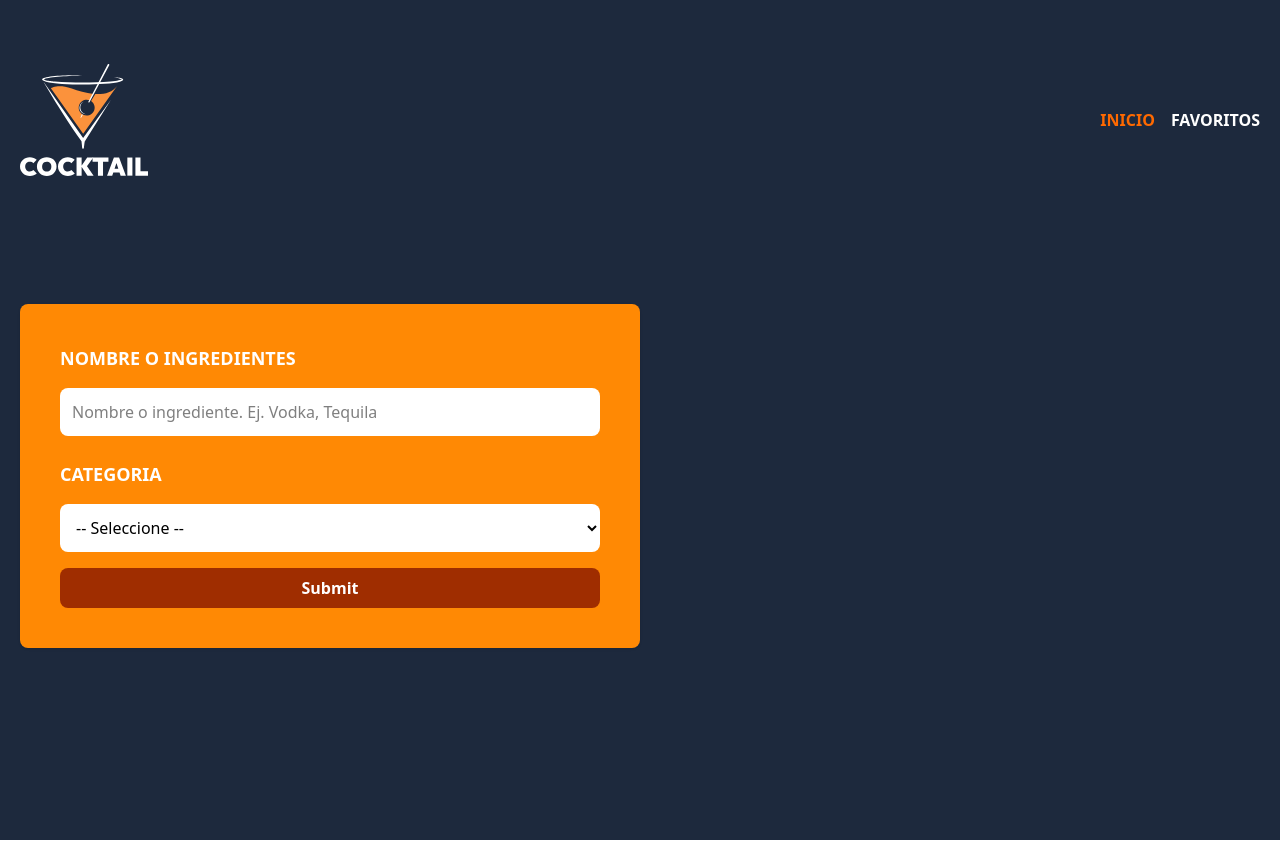
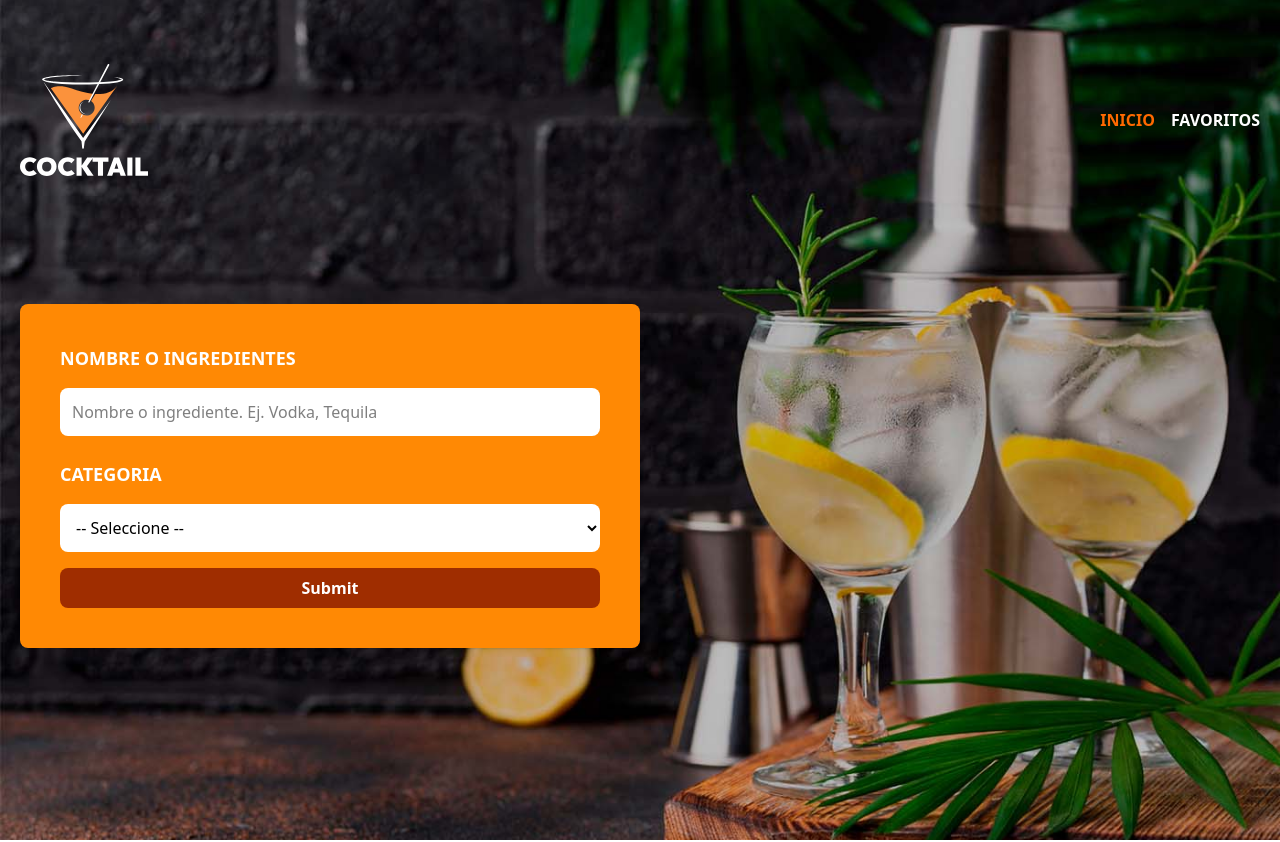
Before and after one commit to AlexhHr23/bebidas-react, a React (Vite) app: page / in a window 1280 px wide. Shown: the top 842 px of the page. Built offline with nearby package versions, Linux system fonts and the light colour scheme.

Commit message:
imagen de fondo

```diff
--- a/package.json
+++ b/package.json
@@ -14,8 +14,7 @@
     "react": "^19.0.0",
     "react-dom": "^19.0.0",
     "react-router": "^7.5.3",
-    "react-router-dom": "^7.5.3",
-    "tailwindcss": "^4.1.4"
+    "react-router-dom": "^7.5.3"
   },
   "devDependencies": {
     "@eslint/js": "^9.22.0",
@@ -26,6 +25,7 @@
     "eslint-plugin-react-hooks": "^5.2.0",
     "eslint-plugin-react-refresh": "^0.4.19",
     "globals": "^16.0.0",
+    "tailwindcss": "^4.1.4",
     "typescript": "~5.7.2",
     "typescript-eslint": "^8.26.1",
     "vite": "^6.3.1"
--- a/src/components/Header.tsx
+++ b/src/components/Header.tsx
@@ -8,7 +8,7 @@
     const isHome = useMemo(() => pathname === '/', [pathname])
 
     return (
-        <header className="bg-slate-800">
+        <header className={isHome ? 'bg-[url(/bg.jpg)] bg-center bg-cover' : 'bg-slate-800'}>
             <div className="mx-auto container px-5 py-16">
                 <div className="flex justify-between items-center">
                     <div>
```
Also changed, not shown: 1 other file (tests, documents, lock files or other folders).
